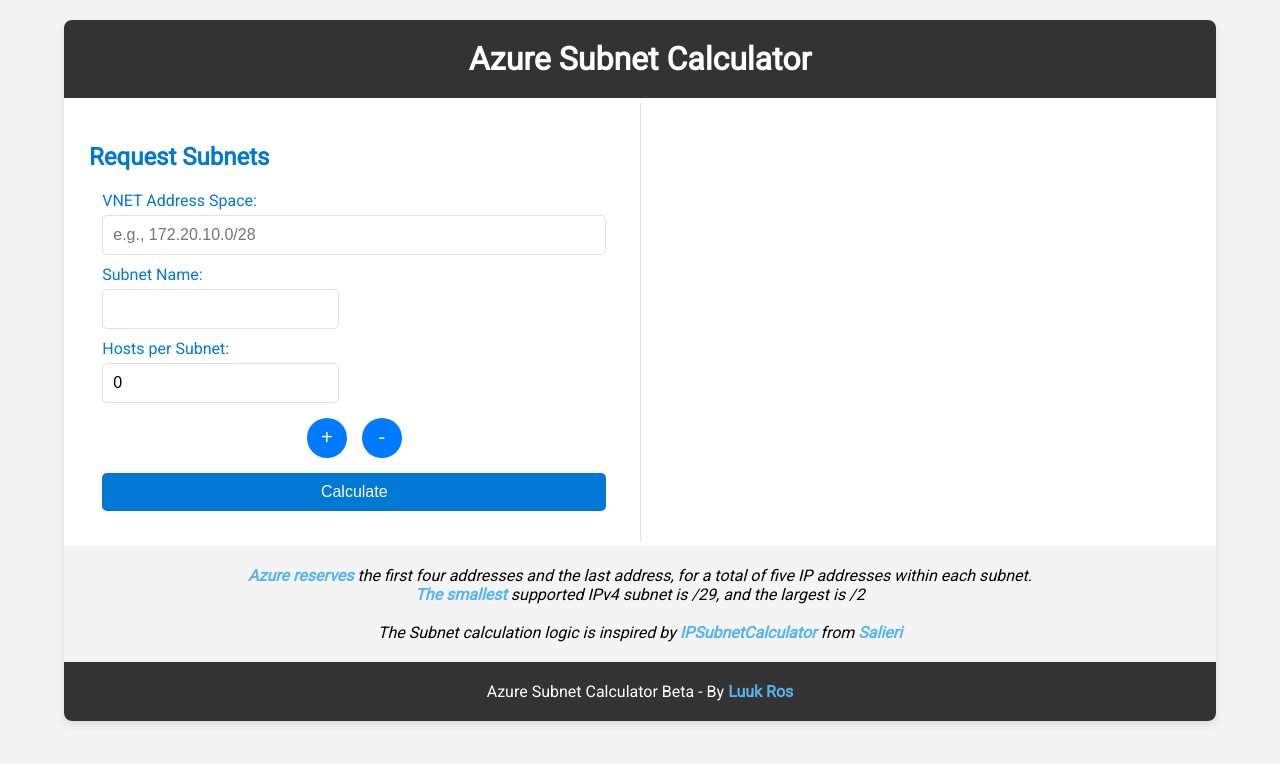
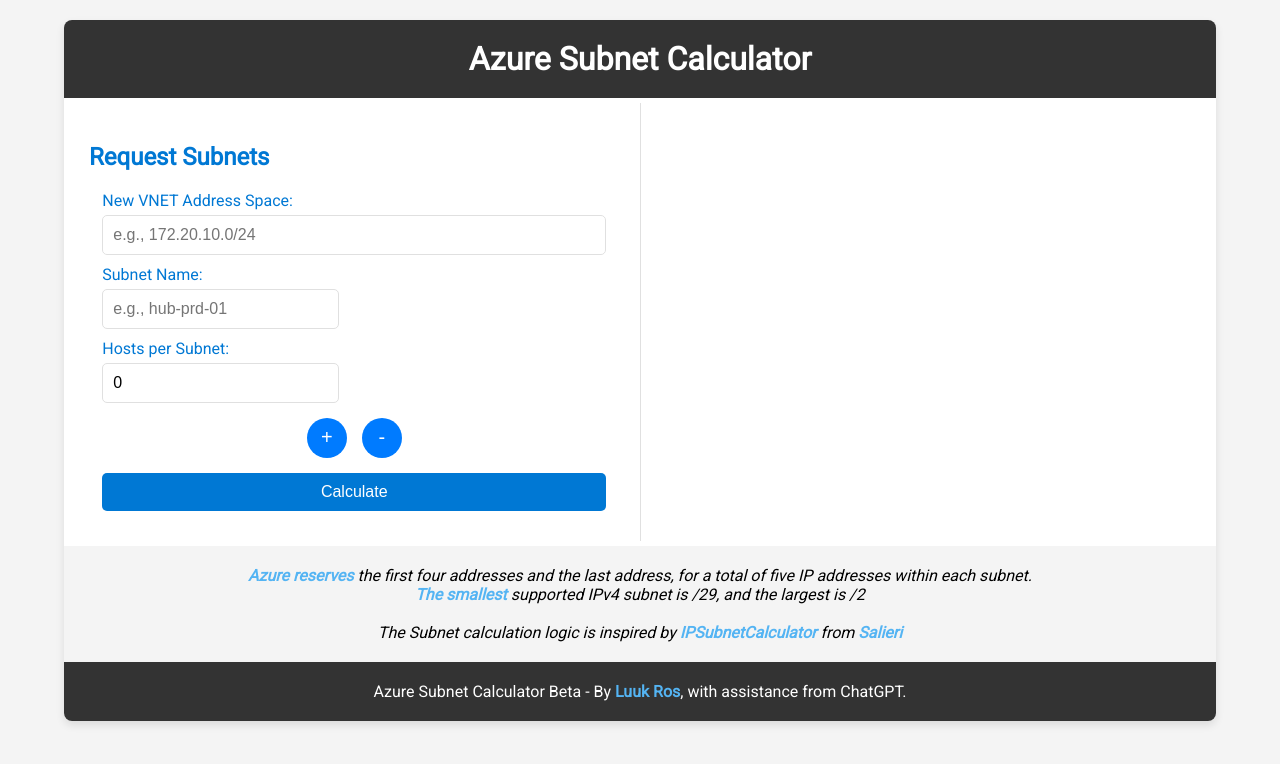
Before and after one commit to Luuk-Ros/azureSubnetCalculator, a React (Create React App) app: page / in a window 1280 px wide. Shown: the top 764 px of the page. Built offline with nearby package versions, Linux system fonts and the light colour scheme.

Commit message:
styling changes

```diff
--- a/src/App.js
+++ b/src/App.js
@@ -1,7 +1,7 @@
 import React, { useState } from 'react';
 import NewVNETForm from './components/NewVNETForm';
 import Results from './components/Results';
-import { calculateSubnet } from './utils/calculateSubnet';
+import { calculateSubnet } from './utils/calculationLogic';
 import './App.css';
 
 function App() {
@@ -62,7 +62,7 @@
       <br></br><br></br>
       The Subnet calculation logic is inspired by <a href="https://github.com/salieri/IPSubnetCalculator/blob/master/lib/ip-subnet-calculator.js" target="_blank" rel="noopener noreferrer">IPSubnetCalculator</a> from <a href="https://github.com/salier" target="_blank" rel="noopener noreferrer">Salieri</a></div>
       <div className="footer">
-      Azure Subnet Calculator Beta - By <a href="https://www.linkedin.com/in/luukros/" target="_blank" rel="noopener noreferrer">Luuk Ros</a>
+      Azure Subnet Calculator Beta - By <a href="https://www.linkedin.com/in/luukros/" target="_blank" rel="noopener noreferrer">Luuk Ros</a>, with assistance from ChatGPT.
       </div>
     </div>
   );
--- a/src/components/NewVNETForm.js
+++ b/src/components/NewVNETForm.js
@@ -27,6 +27,25 @@
 const handleSubmit = (e) => {
     e.preventDefault();
 
+    // Check if vnetAddress is empty
+    if (!vnetAddress.trim()) {
+      alert("Please enter the VNET Address space.");
+      return;
+    }
+
+    // Check for empty subnet names or hosts
+    for (let subnet of subnets) {
+      if (!subnet.name.trim() || subnet.hosts <= 0) {
+          alert("Please ensure all subnet names and host counts are filled out correctly.");
+          return;
+      }
+
+      if (subnet.hosts <= 2) {
+          alert("Please enter a valid number of hosts. Considering Azure's reserved IP addresses, you need to request more than 2 usable hosts.");
+          return;
+      }
+    }
+
     // Check for invalid host numbers
     for (let subnet of subnets) {
         if (subnet.hosts <= 2) {
@@ -44,15 +63,15 @@
   return (
     <form onSubmit={handleSubmit}>
       <label>
-        VNET Address Space:
-        <input type="text" value={vnetAddress} onChange={e => setVnetAddress(e.target.value)} placeholder="e.g., 172.20.10.0/28"  />
+        New VNET Address Space:
+        <input type="text" value={vnetAddress} onChange={e => setVnetAddress(e.target.value)} placeholder="e.g., 172.20.10.0/24"  />
       </label>
     <div className="subnet-container">
         {subnets.map((subnet, index) => (
       <div className="subnet-form" key={index}>
       <label>
         Subnet Name:
-        <input type="text" value={subnet.name} onChange={e => handleSubnetChange(index, 'name', e.target.value)} />
+        <input type="text" value={subnet.name} onChange={e => handleSubnetChange(index, 'name', e.target.value)} placeholder="e.g., hub-prd-01"/>
       </label>
       <label>
         Hosts per Subnet:
```
Also changed, not shown: src/utils/calculationLogic.js (renamed from src/utils/calculateSubnet.js).
